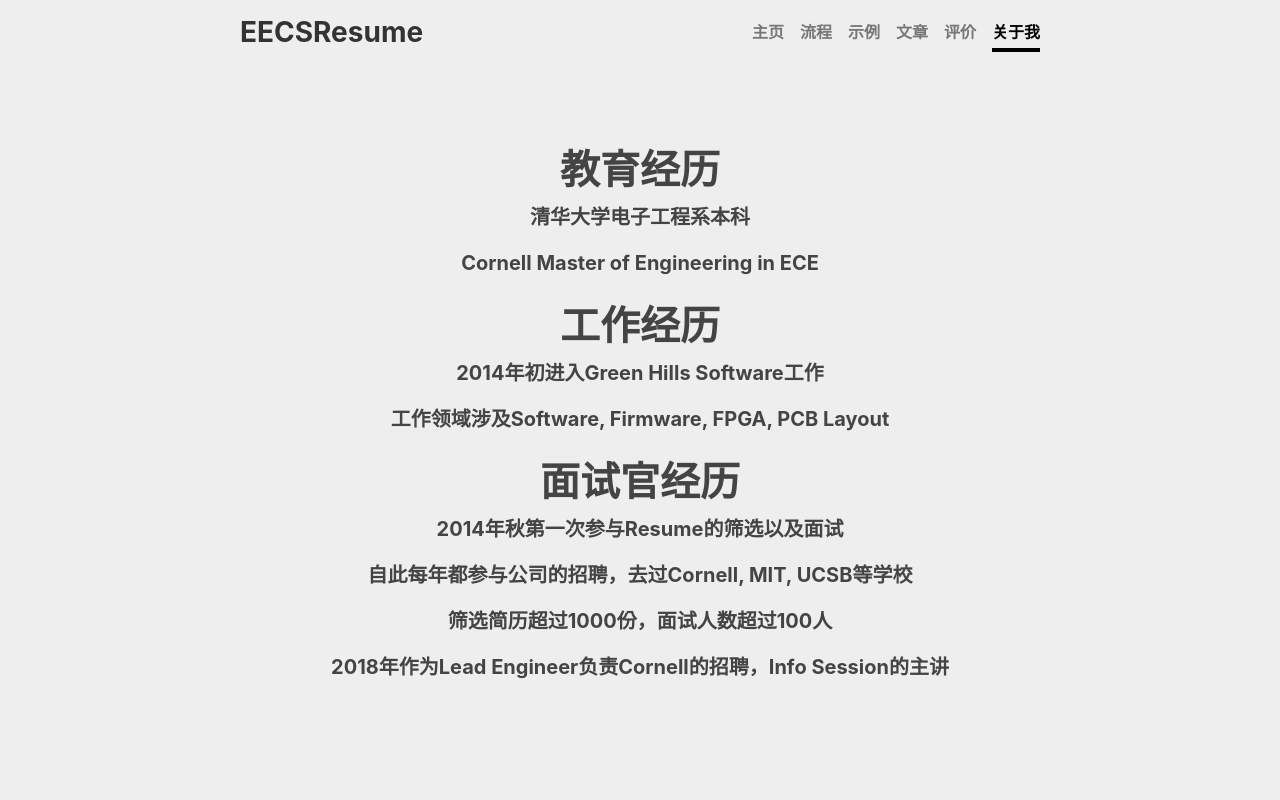
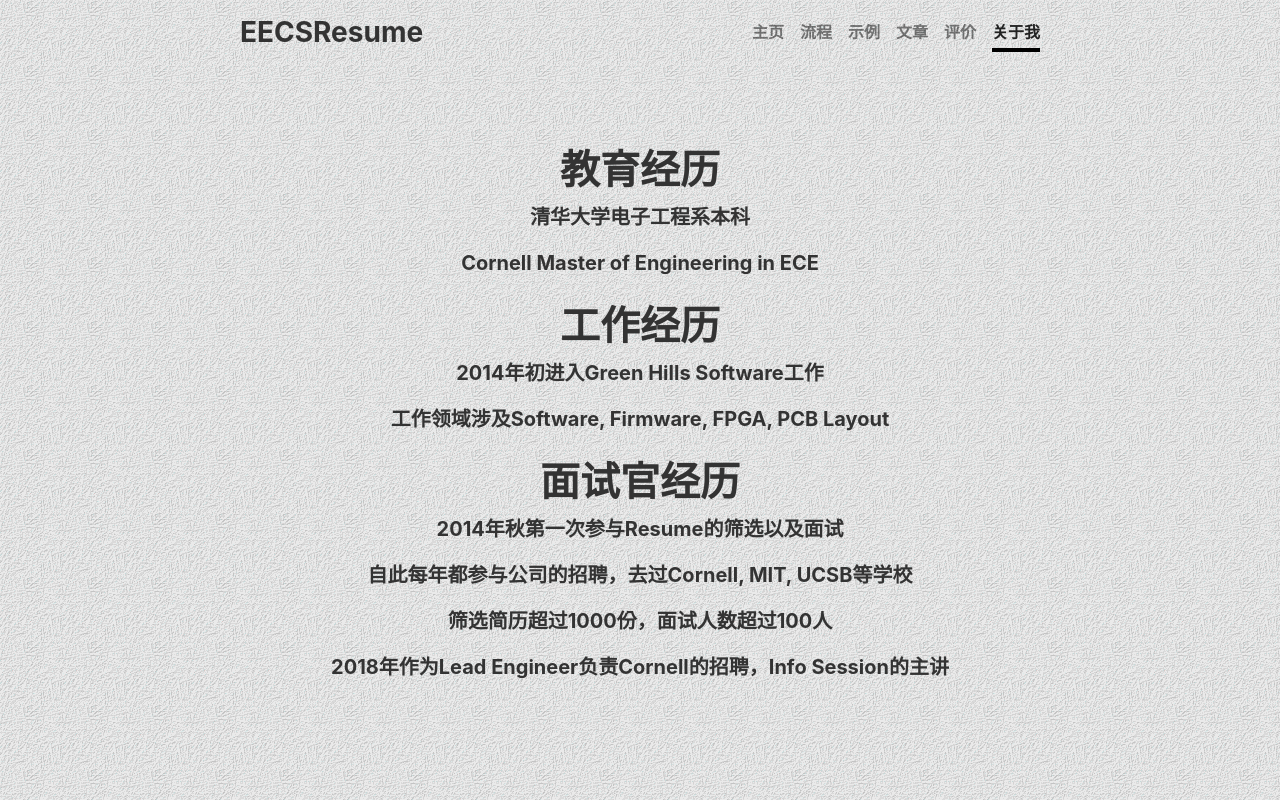
Before and after one commit to gaogaotiantian/eecsresume, a Flask app: page /about in a window 1280 px wide. Run offline with Flask 2, Linux system fonts and the light colour scheme; parts of the project's set-up code (start-up, migrations or seed data) failed here and were passed over; some libraries are stand-ins or nearby versions.

Commit message:
Change backgroud like letter

```diff
--- a/static/eecsresume.css
+++ b/static/eecsresume.css
@@ -27,13 +27,13 @@ a:hover {
 html,
 body {
   height: 100%;
-  background-color: #eee;
+  background-image: url("/static/background.gif");
 }
 
 body {
   display: -ms-flexbox;
   display: flex;
-  color: #444;
+  color: #333;
   /*text-shadow: 0 .05rem .1rem rgba(0, 0, 0, .5);
   box-shadow: inset 0 0 5rem rgba(0, 0, 0, .5);*/
 }
@@ -72,7 +72,7 @@ body {
 }
 
 .nav-masthead .active {
-  color: #000;
+  color: #222;
   border-bottom-color: #000;
 }
 
```
Also changed, not shown: static/background.gif (added).
